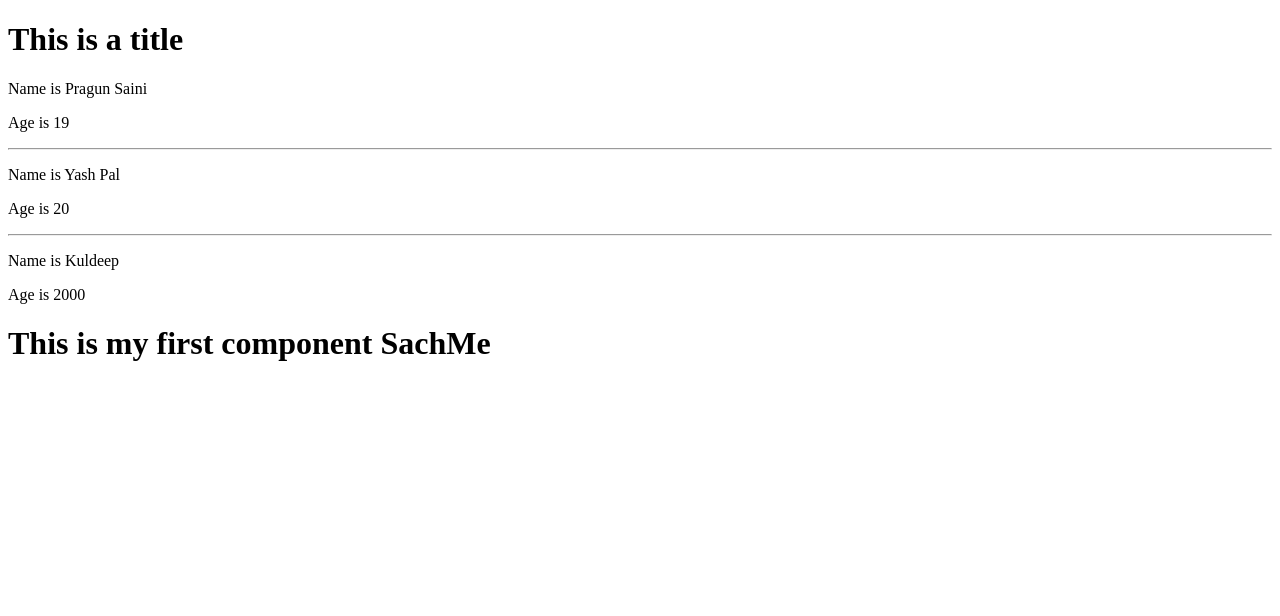
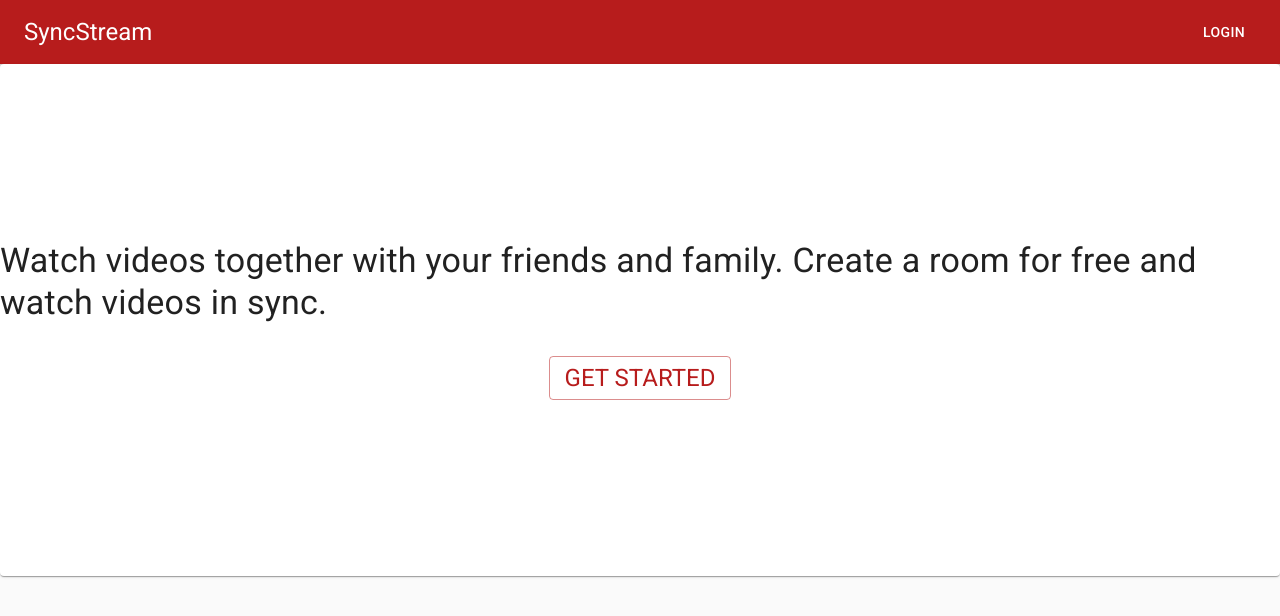
Before and after one commit to PragunSaini/SyncStream-UI, a React app: page / in a window 1280 px wide. Shown: the top 616 px of the page. Built offline with nearby package versions, Linux system fonts and the light colour scheme.

Commit message:
material-ui setup

```diff
--- a/src/App.jsx
+++ b/src/App.jsx
@@ -1,51 +1,34 @@
 import React from 'react';
+import { ThemeProvider, createMuiTheme } from '@material-ui/core/styles';
+import { CssBaseline } from '@material-ui/core';
 import { hot } from 'react-hot-loader/root';
 
-// Here we import all the custom made components from components folder
-import Title from './components/Title/Title';
-import Body from './components/Body/Body';
-import TestCompo from './components/TestCompo/TestCompo';
+import MainNav from './components/MainNav/MainNav';
+import HomeContent from './components/HomeContent/HomeContent';
 
-// This is the main App which will be the final webpage
 const App = () => {
-  // Ye return statement mein ya  to custom components use karlo ya fir html ke tags
+  const muiTheme = React.useMemo(
+    () =>
+      createMuiTheme({
+        palette: {
+          primary: {
+            main: '#b71c1c',
+          },
+          secondary: {
+            main: '#1cb7b7',
+          },
+        },
+      }),
+    []
+  );
+
   return (
-    <div>
-      <Title />
-      <Body name="Pragun Saini" age="19" />
-      <hr />
-      <Body name="Yash Pal" age="20" />
-      <hr />
-      <Body name="Kuldeep" age="2000" />
-      <TestCompo name="SachMe" />
-    </div>
+    <ThemeProvider theme={muiTheme}>
+      <CssBaseline />
+      <MainNav />
+      <HomeContent />
+    </ThemeProvider>
   );
 };
 
-/*
-
-  ye jo return me <> </> wale tags haina inhe Fragment kehte hain,
-  React me kya haina ki return mein ek outer tag hona hi chahie, jaise xml me hota hai main tag ek
-
-  to agar ek hi tag hai jaise <p> to to direct return kardo
-    return <p>blablabla</p>
-
-  par agar ek se jada hain to yato div mein daldo ek
-    return (
-      <div>
-        <p>Wow</p>
-        <p>Wow</p>
-      </div>
-    )
-
-    par isse div bhi render hoga html me, to bin baat ka div ni chahie to <></> use karlo
-    return (
-      <>
-        <p>Wow</p>
-        <p>Wow</p>
-      </>
-    )
-
-*/
-
 export default hot(App);
--- a/src/components/Body/Body.jsx
+++ /dev/null
@@ -1,26 +0,0 @@
-import React from 'react';
-import PropTypes from 'prop-types';
-
-// Ye ek dynamic component hai, jo arguments ke hisab se change hoga
-// React me jo function haina component wale, un sabke paas ek special argument ata hai automatically jiska naam hai "props"
-// To jab is function kko kahin bhi tag ki tara use karoge (jaise App.jsx me kar rakha hai) aur property pass karoge to wo is
-// props object pe chali jaegi
-// fir use karlo unhe
-const Body = ({ name, age }) => {
-  return (
-    <div>
-      <p>Name is {name}</p>
-      <p>Age is {age}</p>
-    </div>
-  );
-};
-
-// Ye jo {} use kar rakha haina <p> mein wo hai html me javascript ke lie
-// props to ek object hai JS ka, aur return mein sirf html hai, to agar JS use karni ho to {} mein daldeni hai
-
-Body.propTypes = {
-  name: PropTypes.string,
-  age: PropTypes.number,
-};
-
-export default Body;
--- /dev/null
+++ b/src/components/HomeContent/HomeContent.jsx
@@ -0,0 +1,37 @@
+import React from 'react';
+import { Button, Typography, Paper } from '@material-ui/core';
+import { makeStyles } from '@material-ui/core/styles';
+
+const useStyles = makeStyles(theme => ({
+  root: {
+    width: '100%',
+    height: '512px',
+    display: 'flex',
+    alignItems: 'center',
+    justifyContent: 'center',
+    flexDirection: 'column',
+  },
+  margin: {
+    marginBottom: theme.spacing(4),
+  },
+}));
+
+const HomeContent = () => {
+  const classes = useStyles();
+
+  return (
+    <main>
+      <Paper className={classes.root}>
+        <Typography variant="h4" className={classes.margin}>
+          Watch videos together with your friends and family. Create a room for
+          free and watch videos in sync.
+        </Typography>
+        <Button variant="outlined" color="primary">
+          <Typography variant="h5">Get Started</Typography>
+        </Button>
+      </Paper>
+    </main>
+  );
+};
+
+export default HomeContent;
--- /dev/null
+++ b/src/components/MainNav/MainNav.jsx
@@ -0,0 +1,26 @@
+import React from 'react';
+import { AppBar, Toolbar, Typography, Button } from '@material-ui/core';
+import { makeStyles } from '@material-ui/core/styles';
+
+const useStyles = makeStyles(() => ({
+  title: {
+    flexGrow: 1,
+  },
+}));
+
+const MainNav = () => {
+  const classes = useStyles();
+
+  return (
+    <AppBar position="static">
+      <Toolbar>
+        <Typography variant="h5" className={classes.title}>
+          SyncStream
+        </Typography>
+        <Button color="inherit">Login</Button>
+      </Toolbar>
+    </AppBar>
+  );
+};
+
+export default MainNav;
--- a/src/components/TestCompo/TestCompo.jsx
+++ /dev/null
@@ -1,12 +0,0 @@
-import React from 'react';
-
-const testCompo = prop => {
-  return (
-    <div>
-      <h1>This is my first component {prop.name}</h1>
-    </div>
-  );
-  //   return <h1>This is my first component.ff {props.name}</h1>;
-};
-
-export default testCompo;
--- a/src/components/Title/Title.jsx
+++ /dev/null
@@ -1,10 +0,0 @@
-// First line to react import karneka hai
-import React from 'react';
-
-// Ye ek simple component hai bina arguments ke har bar aise hi display hoga
-const Title = () => {
-  return <h1>This is a title</h1>;
-};
-
-// End me export default kardo function ko taki App mein use kar sake
-export default Title;
--- a/src/index.jsx
+++ b/src/index.jsx
@@ -1,5 +1,11 @@
 import React from 'react';
 import ReactDOM from 'react-dom';
+
 import App from './App.jsx';
 
+import 'fontsource-roboto/300.css';
+import 'fontsource-roboto/400.css';
+import 'fontsource-roboto/500.css';
+import 'fontsource-roboto/700.css';
+
 ReactDOM.render(<App />, document.getElementById('app'));
--- a/src/template.html
+++ b/src/template.html
@@ -4,9 +4,13 @@
     <meta charset="utf-8" />
     <meta
       name="viewport"
-      content="width=device-width, initial-scale=1, shrink-to-fit=no"
+      content="minimum-scale=1, initial-scale=1, width=device-width"
     />
-    <title>SyncStream-UI</title>
+    <title>SyncStream</title>
+    <!-- <link
+      rel="stylesheet"
+      href="https://fonts.googleapis.com/css?family=Roboto:300,400,500,700&display=swap"
+    /> -->
   </head>
   <body>
     <noscript> You need to enable JavaScript to run this app. </noscript>
--- a/webpack/webpack.common.js
+++ b/webpack/webpack.common.js
@@ -4,6 +4,7 @@ const convert = require('koa-connect');
 const history = require('connect-history-api-fallback');
 const HtmlWebpackPlugin = require('html-webpack-plugin');
 const ScriptExtHtmlWebpackPlugin = require('script-ext-html-webpack-plugin');
+// const { BundleAnalyzerPlugin } = require('webpack-bundle-analyzer');
 const commonPaths = require('./paths');
 
 module.exports = {
@@ -71,5 +72,6 @@ module.exports = {
     new ScriptExtHtmlWebpackPlugin({
       defaultAttribute: 'async',
     }),
+    // new BundleAnalyzerPlugin({ analyzerPort: 8888 }),
   ],
 };
```
Also changed, not shown: package.json (+10 -5 lines), 2 other files (tests, documents, lock files or other folders).
